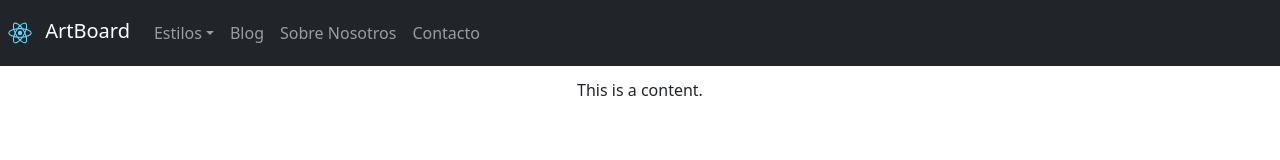
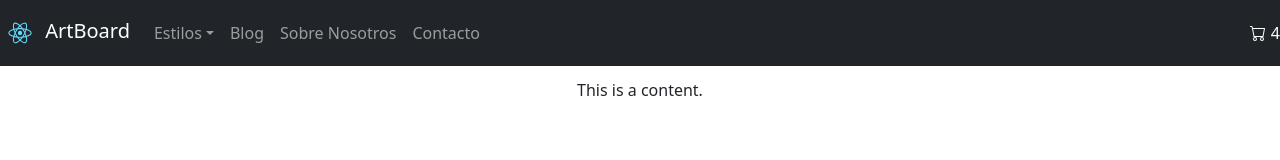
Before and after one commit to RamaOtero/ReactJs-CoderHouse, a React (Create React App) app in the folder ReactJS-Code/my-react-app/: page / in a window 1280 px wide. Shown: the top 160 px of the page. Built offline with nearby package versions, Linux system fonts and the light colour scheme.

Commit message:
CartWidget2

```diff
--- a/ReactJS-Code/my-react-app/src/App.css
+++ b/ReactJS-Code/my-react-app/src/App.css
@@ -2,6 +2,14 @@
   background-color: crimson;
 }
 
+.carrito {
+  display: flex;
+  align-items: center;
+  color: white;
+}
+.carritoIcon {
+  margin-left: 5px;
+}
 .content{
   padding: 12px;
   height: 3000px;
--- a/ReactJS-Code/my-react-app/src/components/CartWidget.Js
+++ b/ReactJS-Code/my-react-app/src/components/CartWidget.Js
@@ -1,11 +1,18 @@
-function CartWidget() {
+import { Component } from "react"
 
+class CartWidget extends Component {
+    render(){
         return(
-            <div className="CartWidget">
+            <div className="carrito">
                 <svg xmlns="http://www.w3.org/2000/svg" width="16" height="16" fill="currentColor" class="bi bi-cart" viewBox="0 0 16 16">
                 <path d="M0 1.5A.5.5 0 0 1 .5 1H2a.5.5 0 0 1 .485.379L2.89 3H14.5a.5.5 0 0 1 .491.592l-1.5 8A.5.5 0 0 1 13 12H4a.5.5 0 0 1-.491-.408L2.01 3.607 1.61 2H.5a.5.5 0 0 1-.5-.5zM3.102 4l1.313 7h8.17l1.313-7H3.102zM5 12a2 2 0 1 0 0 4 2 2 0 0 0 0-4zm7 0a2 2 0 1 0 0 4 2 2 0 0 0 0-4zm-7 1a1 1 0 1 1 0 2 1 1 0 0 1 0-2zm7 0a1 1 0 1 1 0 2 1 1 0 0 1 0-2z"/>
                 </svg>
+                <span className="carritoIcon">
+                    4
+                </span>
             </div>
         )
+    }
+}
 
-}
+export default CartWidget
--- a/ReactJS-Code/my-react-app/src/components/NavBar.js
+++ b/ReactJS-Code/my-react-app/src/components/NavBar.js
@@ -1,8 +1,8 @@
 import logo from '../logo.svg';
-import CartWidget from './CartWidget.Js';
 import '../App.css';
 import 'bootstrap/dist/css/bootstrap.css'
 import { Nav, Navbar, NavDropdown } from 'react-bootstrap'
+import CartWidget from './CartWidget.js'
 
 function NavBar() {
   return (
@@ -29,6 +29,9 @@ function NavBar() {
             <Nav.Link href="#contact-us">Contacto</Nav.Link>
           </Nav>
         </Navbar.Collapse>
+            <div className="justify-content-end">
+            <Nav.Link href="#"><CartWidget /></Nav.Link>
+            </div>
       </Navbar>
 
       <div className="content">
```
